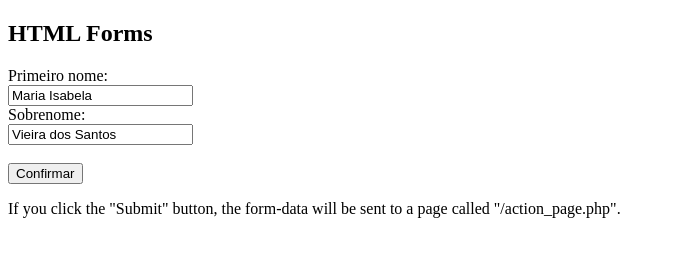
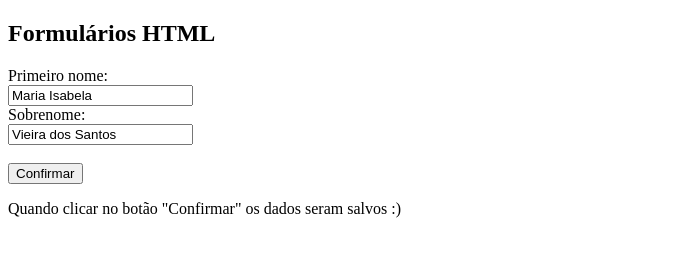
Before and after one commit to MariaIsabela16/MariaIsabela16.github.io, a plain HTML site: page index.html in a window 1280 px wide. Shown: the whole page, without its empty margins (0-675 px from the left). Drawn offline with Linux system fonts and the light colour scheme.

Commit message:
Update index.html

```diff
--- a/index.html
+++ b/index.html
@@ -2,7 +2,7 @@
 <html>
 <body>
 
-<h2>HTML Forms</h2>
+<h2>Formulários HTML</h2>
 
 <form action="teste.html">
   <label for="fname">Primeiro nome:</label><br>
@@ -12,7 +12,7 @@
   <input type="submit" value="Confirmar">
 </form>
 
-<p>If you click the "Submit" button, the form-data will be sent to a page called "/action_page.php".</p>
+<p>Quando clicar no botão "Confirmar" os dados seram salvos :) </p>
 
 </body>
 </html>
```
